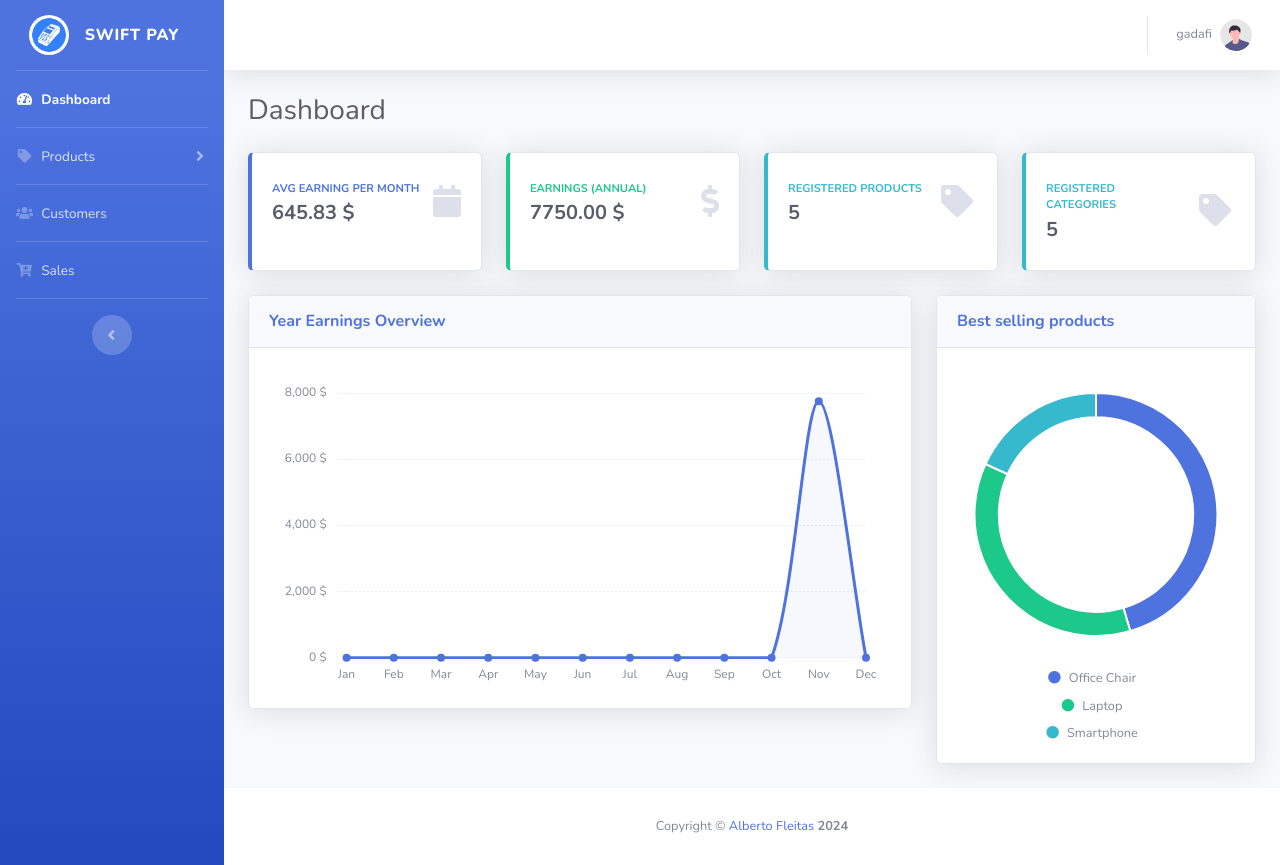
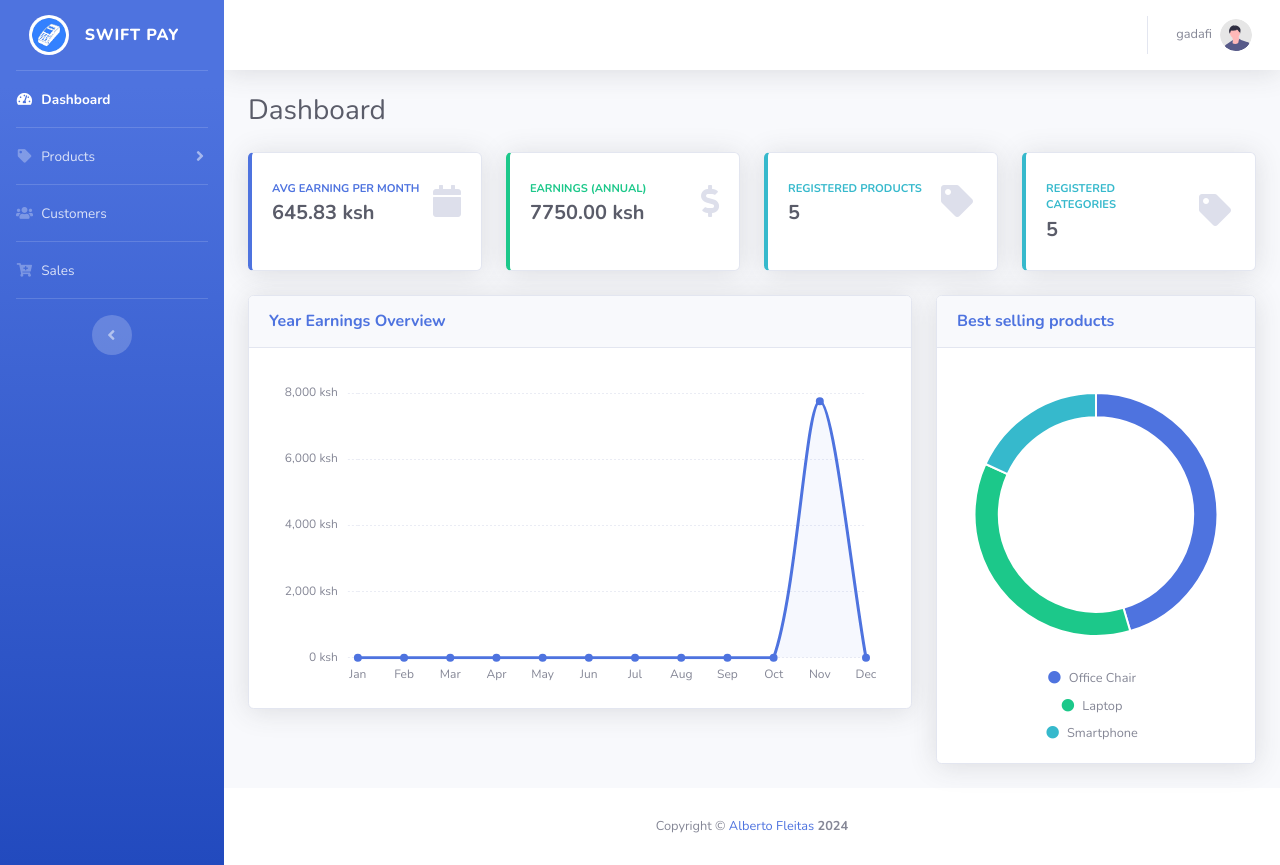
Before and after one commit to steve-ongera/Swift_Pay_POS, a Django app: page / in a window 1280 px wide. Run offline with Django 4.2, Linux system fonts and the light colour scheme; a user stored in the database is signed in; data comes from the database, SQL or seed files in the repository; both versions use the stored data as it was after the commit; some libraries are stand-ins or nearby versions.

Commit message:
made modification on index.html / sales_receipt.html

```diff
--- a/static/js/chart-area.js
+++ b/static/js/chart-area.js
@@ -81,7 +81,7 @@ var myLineChart = new Chart(ctx, {
           padding: 10,
           // Include a dollar sign in the ticks
           callback: function (value, index, values) {
-            return number_format(value) + ' $';
+            return number_format(value) + ' ksh';
           }
         },
         gridLines: {
@@ -113,7 +113,7 @@ var myLineChart = new Chart(ctx, {
       callbacks: {
         label: function (tooltipItem, chart) {
           var datasetLabel = chart.datasets[tooltipItem.datasetIndex].label || '';
-          return datasetLabel + ": " + number_format(tooltipItem.yLabel) + ' $';
+          return datasetLabel + ": " + number_format(tooltipItem.yLabel) + ' ksh';
         }
       }
     }
--- a/templates/pos/index.html
+++ b/templates/pos/index.html
@@ -22,7 +22,7 @@
                     <div class="col mr-2">
                         <div class="text-xs font-weight-bold text-primary text-uppercase mb-1">
                             Avg Earning per Month</div>
-                        <div class="h5 mb-0 font-weight-bold text-gray-800">{{avg_month}} $</div>
+                        <div class="h5 mb-0 font-weight-bold text-gray-800">{{avg_month}} ksh</div>
                     </div>
                     <div class="col-auto">
                         <i class="fas fa-calendar fa-2x text-gray-300"></i>
@@ -40,7 +40,7 @@
                     <div class="col mr-2">
                         <div class="text-xs font-weight-bold text-success text-uppercase mb-1">
                             Earnings (Annual)</div>
-                        <div class="h5 mb-0 font-weight-bold text-gray-800">{{annual_earnings}} $</div>
+                        <div class="h5 mb-0 font-weight-bold text-gray-800">{{annual_earnings}} ksh</div>
                     </div>
                     <div class="col-auto">
                         <i class="fas fa-dollar-sign fa-2x text-gray-300"></i>
```
Also changed, not shown: templates/sales/sales_receipt_pdf.html (+7 -2 lines), db.sqlite3, media/qrcodes/sale_6.png (added), media/qrcodes/sale_7.png (added).
